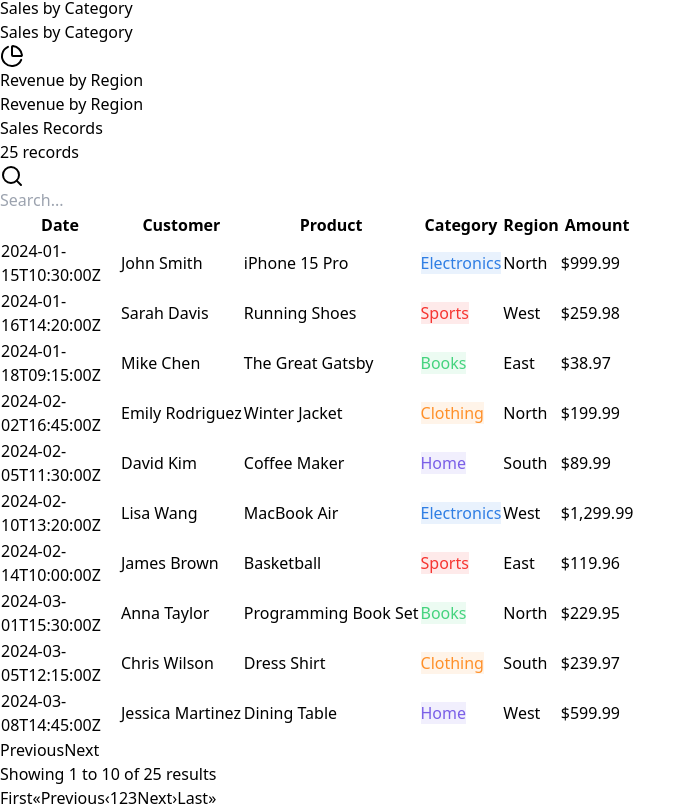
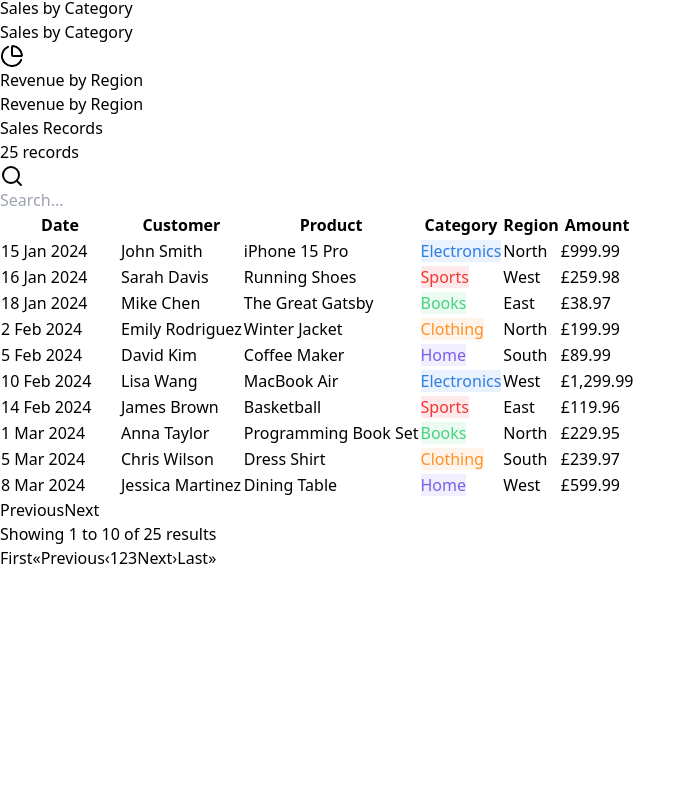
Before and after one commit to azizi-a/advai-frontend-test, a React (Vite) app: page / in a window 1280 px wide. Shown: the part 750-1560 px from the top of the page, without its empty margins (0-696 px from the left). After the commit the page ends 1320 px from the top, so only its background shows below. Built offline with nearby package versions, Linux system fonts and the light colour scheme.

Commit message:
fix: number and date formatting

```diff
--- a/src/App.tsx
+++ b/src/App.tsx
@@ -38,9 +38,9 @@ function App() {
   const metrics = useDashboardMetrics(filteredData);
 
   const formatCurrency = (value: number | string): string => {
-    return new Intl.NumberFormat("en-US", {
+    return new Intl.NumberFormat("en-GB", {
       style: "currency",
-      currency: "USD",
+      currency: "GBP",
       minimumFractionDigits: 2,
     }).format(Number(value));
   };
--- a/src/components/dashboard/DataTable.tsx
+++ b/src/components/dashboard/DataTable.tsx
@@ -5,6 +5,7 @@ import {
   CATEGORY_COLORS,
 } from "../../constants/categoryColors";
 import { Badge } from "../ui";
+import formatDate from "../../utils/formatDate";
 
 type SortDirection = "asc" | "desc" | null;
 
@@ -178,10 +179,15 @@ export function DataTable<T extends Record<string, unknown>>({
                     <td
                       key={`${column.field as string}-${rowIndex}`}
                       className="px-6 py-4 whitespace-nowrap text-sm text-gray-900">
-                      {column.field !== "category" &&
+                      {!["category", "date"].includes(column.field as string) &&
                         (column.valueFormatter
                           ? column.valueFormatter(row[column.field], row)
                           : String(row[column.field] ?? ""))}
+                      {column.field === "date" && (
+                        <span className="text-gray-500">
+                          {formatDate(row.date as string)}
+                        </span>
+                      )}
                       {column.field === "category" && (
                         <Badge
                           style={{
--- /dev/null
+++ b/src/utils/formatDate.ts
@@ -0,0 +1,10 @@
+const formatDate = (dateString: string) => {
+  const date = new Date(dateString);
+  return date.toLocaleDateString("en-GB", {
+    year: "numeric",
+    month: "short",
+    day: "numeric",
+  });
+};
+
+export default formatDate;
```
